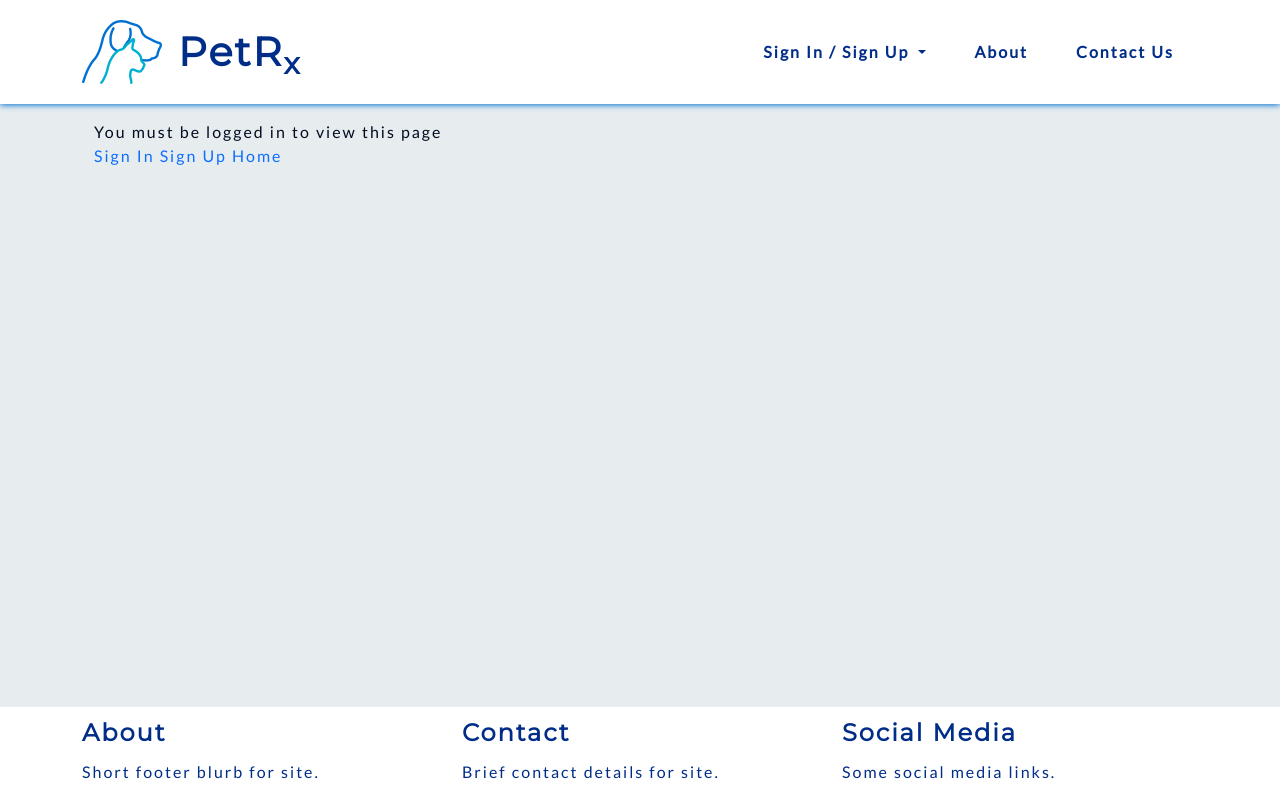
After one commit to SJECollins/ci-pp4-pet-rx, a Django app: page /restricted/ in a window 1280 px wide. The commit adds this page. Run offline with Django 3.2, Linux system fonts and the light colour scheme; some libraries are stand-ins or nearby versions.

Commit message:
Add restricted view to vetprofiles

```diff
--- a/templates/index.html
+++ b/templates/index.html
@@ -5,7 +5,7 @@
 {% if user.is_authenticated %}
 <!-- if user is registered: -->
     <section class="container-md">
-        <div class="row align-middle">
+        <div class="align-middle">
             <h1>Welcome, {{ user.first_name }} {{ user.last_name }}</h1>
             <ul>
                 <li class="list-spacing">
--- /dev/null
+++ b/vetprofiles/templates/vetprofiles/restricted.html
@@ -0,0 +1,16 @@
+{% extends 'base.html' %}
+
+{% block content %}
+
+<div class="container-md">
+	<div class="col-lg-8">
+		<p class="m-auto">You must be logged in to view this page</p>
+		<p class="m-auto">
+			<a href="{% url 'vetprofiles:login' %}">Sign In</a>
+			<a href="{% url 'vetprofiles:register' %}">Sign Up</a>
+            <a href="{% url 'vetprofiles:index' %}">Home</a>
+		</p>
+	</div>
+</div>
+
+{% endblock content %}
--- a/vetprofiles/urls.py
+++ b/vetprofiles/urls.py
@@ -9,4 +9,5 @@ urlpatterns = [
     path('logout/', views.logout_view, name='logout'),
     path('profile/', views.profile, name='profile'),
     path('edit_profile/', views.edit_profile, name='edit_profile'),
+    path('restricted/', views.user_restricted, name='restricted'),
 ]
--- a/vetprofiles/views.py
+++ b/vetprofiles/views.py
@@ -92,3 +92,7 @@ def edit_profile(request):
         'edit_form': form
     }
     return render(request, 'vetprofiles/edit_profile.html', context)
+
+
+def user_restricted(request):
+    return render(request, 'vetprofiles/restricted.html', {})
```
Also changed, not shown: db.sqlite3.
